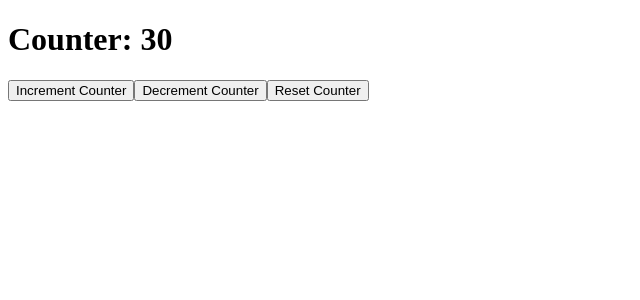
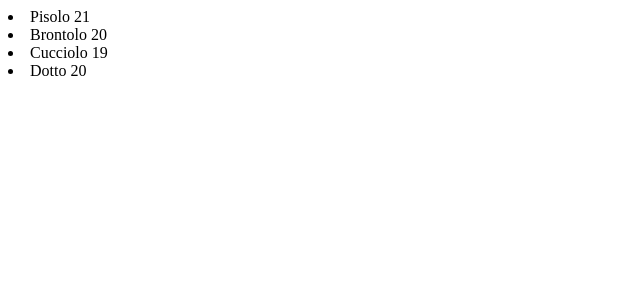
Before and after one commit to cicciocara/React-exercises, a React (Create React App) app in the folder react-exercises/: page / in a window 1280 px wide. Shown: the top 300 px of the page, without its empty margins (0-640 px from the left). Built offline with nearby package versions, Linux system fonts and the light colour scheme.

Commit message:
feat/exercise use-memo completed

```diff
--- a/react-exercises/src/App.js
+++ b/react-exercises/src/App.js
@@ -1,6 +1,6 @@
 import React from 'react';
 
-import { Counter } from './Counter';
+import { FilteredList } from './FilteredList';
 
 function onLogin(state) {
   return console.log(state);
@@ -11,6 +11,16 @@ function onChangeCounter(counter) {
 }
 
 const numbers = [1, 2, 3, 4, 5];
+
+const list = [
+  { name: 'Pisolo', id: 1, age: 21 },
+  { name: 'Brontolo', id: 2, age: 20 },
+  { name: 'Cucciolo', id: 3, age: 19 },
+  { name: 'Eolo', id: 4, age: 12 },
+  { name: 'Mammolo', id: 5, age: 11 },
+  { name: 'Gongolo', id: 6, age: 18 },
+  { name: 'Dotto', id: 7, age: 20 },
+];
 
 export class App extends React.Component {
   state = {
@@ -26,7 +36,7 @@ export class App extends React.Component {
   render() {
     return (
       <div>
-        <Counter initialValue={30} />
+        <FilteredList list={list} />
       </div>
     );
   }
--- /dev/null
+++ b/react-exercises/src/FilteredList.js
@@ -0,0 +1,20 @@
+/*Create a FilteredList component that receives a list
+of objects each containing a name, an id and a age prop.
+The FilteredList component should render only the items
+of the list whose age is greater than 18,
+and the filtering should only happen when the list changes. Use useMemo to memoize the filtered list.*/
+
+import { useMemo } from 'react';
+
+export function FilteredList({ list }) {
+  const filteredArray = useMemo(() => list.filter((person) => person.age > 18), []);
+  return (
+    <div>
+      {filteredArray.map((person) => (
+        <li key={person.id}>
+          {person.name} {person.age}
+        </li>
+      ))}
+    </div>
+  );
+}
```
